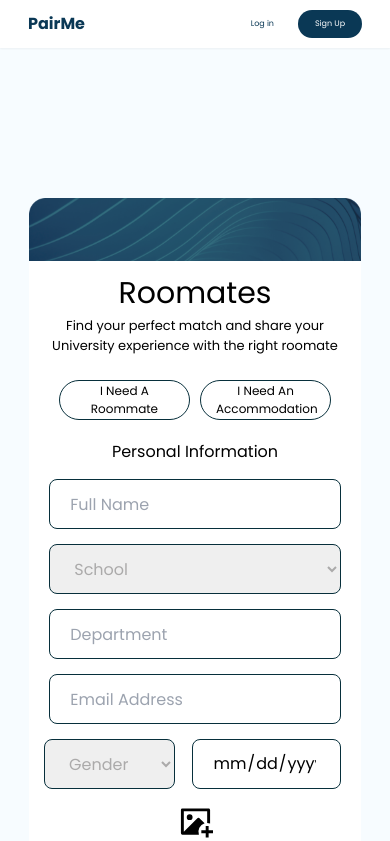
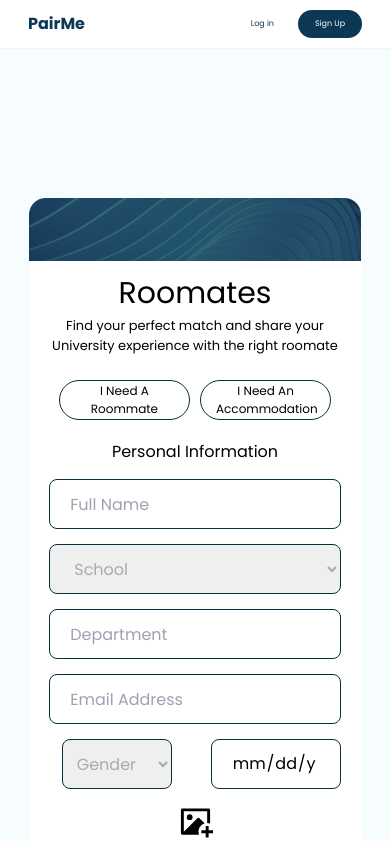
Before and after one commit to Quadry01/pairme-web, a React (Create React App) app: page /signup in a window 390 px wide. Shown: the top 841 px of the page. Built offline with nearby package versions, Linux system fonts and the light colour scheme.

Commit message:
adjust date

```diff
--- a/src/pages/Signup/Signup.css
+++ b/src/pages/Signup/Signup.css
@@ -310,13 +310,15 @@ select:valid {
   .gender-drpdwn {
     height: 50px;
     border: solid 1px #072f3b;
-    width: 45%;
-    right: 11%;
+    width: 110px;
+    right: 25px;
+    padding: 0;
+    padding-left: 10px;
   }
   .date-input {
     height: 50px;
     border: solid 1px #072f3b;
-    width: 45%;
+    width: 130px;
   }
   .date-of-birth {
     visibility: hidden;
```
